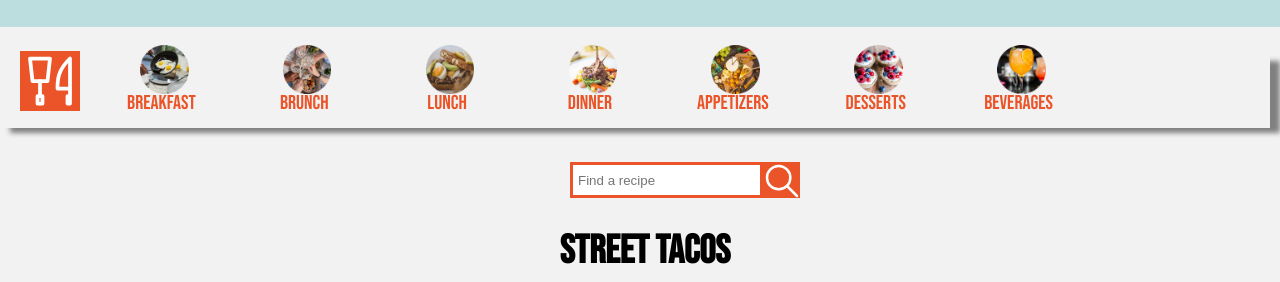
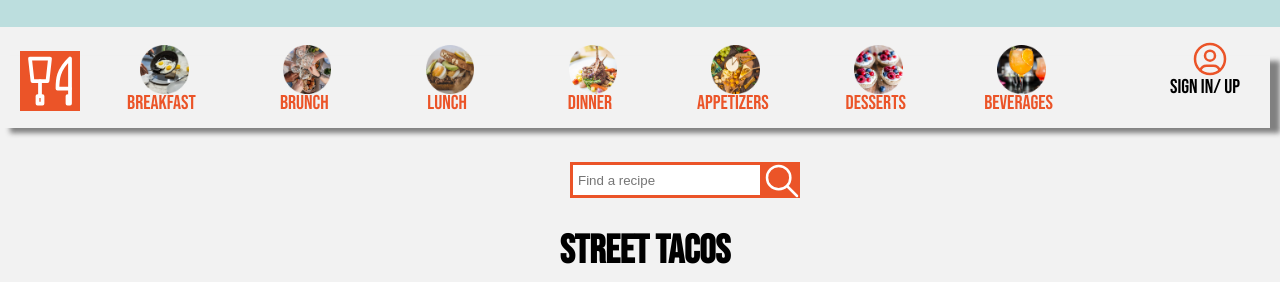
Before and after one commit to seriana-aranki/recipe, a plain HTML site: page index.html in a window 1280 px wide. Shown: the top 282 px of the page. Drawn offline with Linux system fonts and the light colour scheme.

Commit message:
updated css
updated css

```diff
--- a/styles.css
+++ b/styles.css
@@ -344,12 +344,20 @@ input:checked ~ ul {
     .main-nav a {
         left: 45px;
     }
-    #sign-in {
+    /* #sign-in {
         position: relative;
         left: 680px;
         color:#EB5428;
-        bottom: 120px;
+        bottom: 120px; */
+
+    .sign-in-avatar {
+        display: flex;
+        position: absolute;
+        top: 0px;
+        left: 700px;
+        width: 70px;
     }
+
     #sign-in:hover {
         background-color: #EB5428;
         color:#F2F2F2;
@@ -511,11 +519,11 @@ input:checked ~ ul {
         margin-left: 30px;
         position: revert;
     }
-    #sign-in {
+    /* #sign-in {
         position: relative;
         left: 1060px;
         bottom: 4px;
-    }
+    } */
     .main-nav ul {
         width: 1000px;
         position: relative;
@@ -540,6 +548,15 @@ input:checked ~ ul {
     .main-nav a {
         left: 30px;
     }
+    .sign-in-avatar {
+        display: flex;
+        position: absolute;
+        top: 103px;
+        left: 1120px;
+        width: 70px;
+
+    }
+
     input:checked ~ ul {
         max-height: 0px;
     }
```
